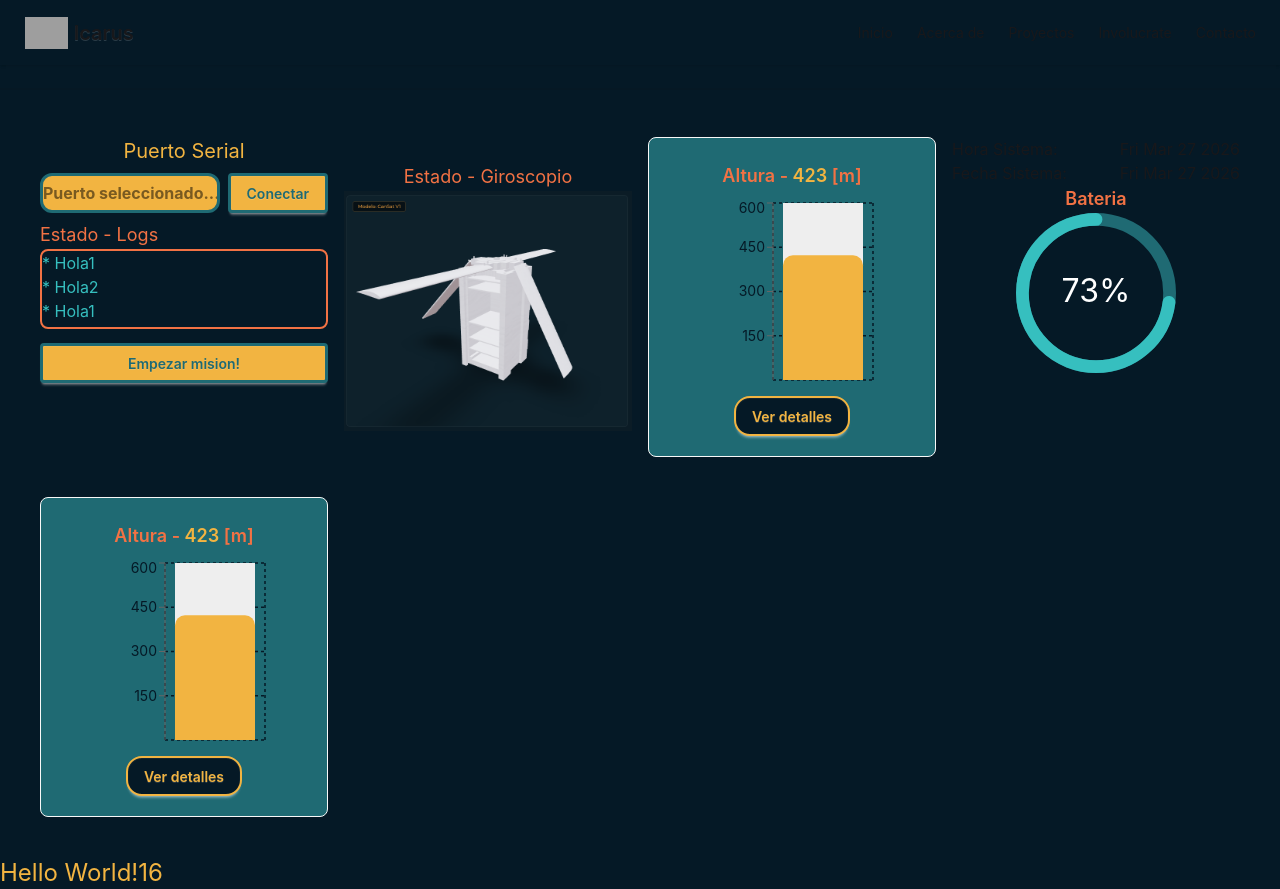
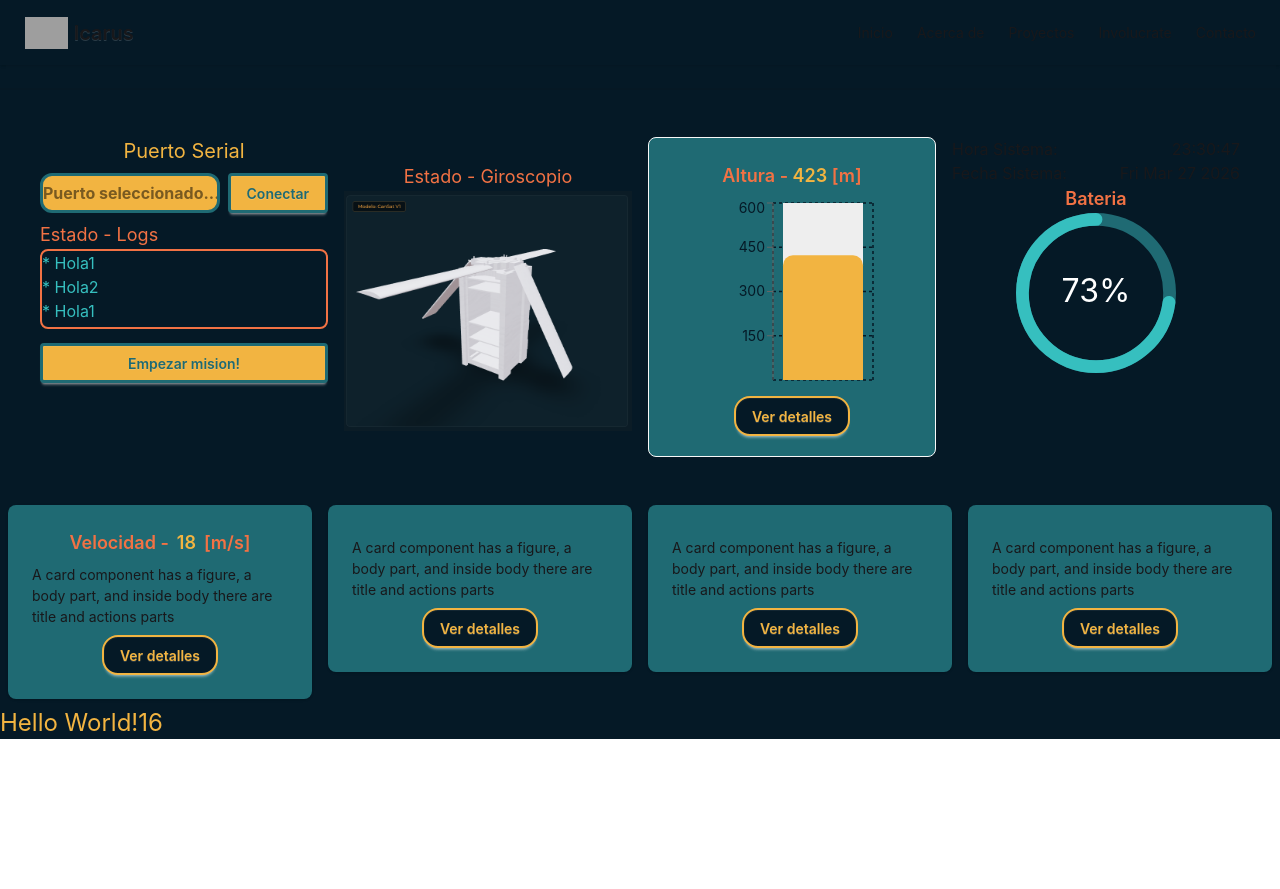
Before and after one commit to xhrisgab/etIcarus-react, a React (Vite) app: page / in a window 1280 px wide. After the commit the page ends 800 px from the top, so only its background shows below. Built offline with nearby package versions, Linux system fonts and the light colour scheme; grey boxes are pictures that could not be loaded; some icons are missing.

Commit message:
git added Card component

```diff
--- a/src/components/Bateria.jsx
+++ b/src/components/Bateria.jsx
@@ -6,6 +6,8 @@ import "react-circular-progressbar/dist/styles.css";
 
 const Bateria = () => {
   const [date, setDate] = useState(new Date());
+  const showTime =
+    date.getHours() + ":" + date.getMinutes() + ":" + date.getSeconds();
 
   const percentage = 73;
   return (
@@ -13,7 +15,7 @@ const Bateria = () => {
       <div>
         <div className="flex justify-between">
           <div>Hora Sistema:</div>
-          <div>{date.toDateString()}</div>
+          <div>{showTime}</div>
         </div>
         <div className="flex justify-between">
           <div>Fecha Sistema:</div>
--- /dev/null
+++ b/src/components/Card.jsx
@@ -0,0 +1,23 @@
+const Card = (props) => {
+  return (
+    <div className="card bg-icarus-2 w-auto shadow-sm m-2">
+      <div className="card-body">
+        <h2 className="card-title justify-center text-icarus-5">
+          {props.title} <span className="text-icarus-4">{props.value}</span>
+          {props.unit}
+        </h2>
+        <p>
+          A card component has a figure, a body part, and inside body there are
+          title and actions parts
+        </p>
+        <div className="card-actions justify-center">
+          <button className=" btn bg-icarus-1 border-icarus-4 border-2 text-icarus-4 rounded-2xl hover:bg-icarus-5">
+            Ver detalles
+          </button>
+        </div>
+      </div>
+    </div>
+  );
+};
+
+export default Card;
--- a/src/components/Layout.jsx
+++ b/src/components/Layout.jsx
@@ -1,5 +1,6 @@
 import Bateria from "./Bateria";
 import Altura from "./Altura";
+import Card from "./Card";
 
 const Layout = () => {
   return (
@@ -55,13 +56,21 @@ const Layout = () => {
         </div>
       </div>
 
-      <div className="grid grid-cols-4 gap-4 m-10">
+      {/* Segunda Seccion Telemetria */}
+
+      <div className="grid grid-cols-4">
         <div>
-          <Altura />
+          <Card title="Velocidad -" unit="[m/s]" value="18"></Card>
         </div>
-        <div></div>
-        <div></div>
-        <div></div>
+        <div>
+          <Card />
+        </div>
+        <div>
+          <Card />
+        </div>
+        <div>
+          <Card />
+        </div>
       </div>
     </>
   );
```
